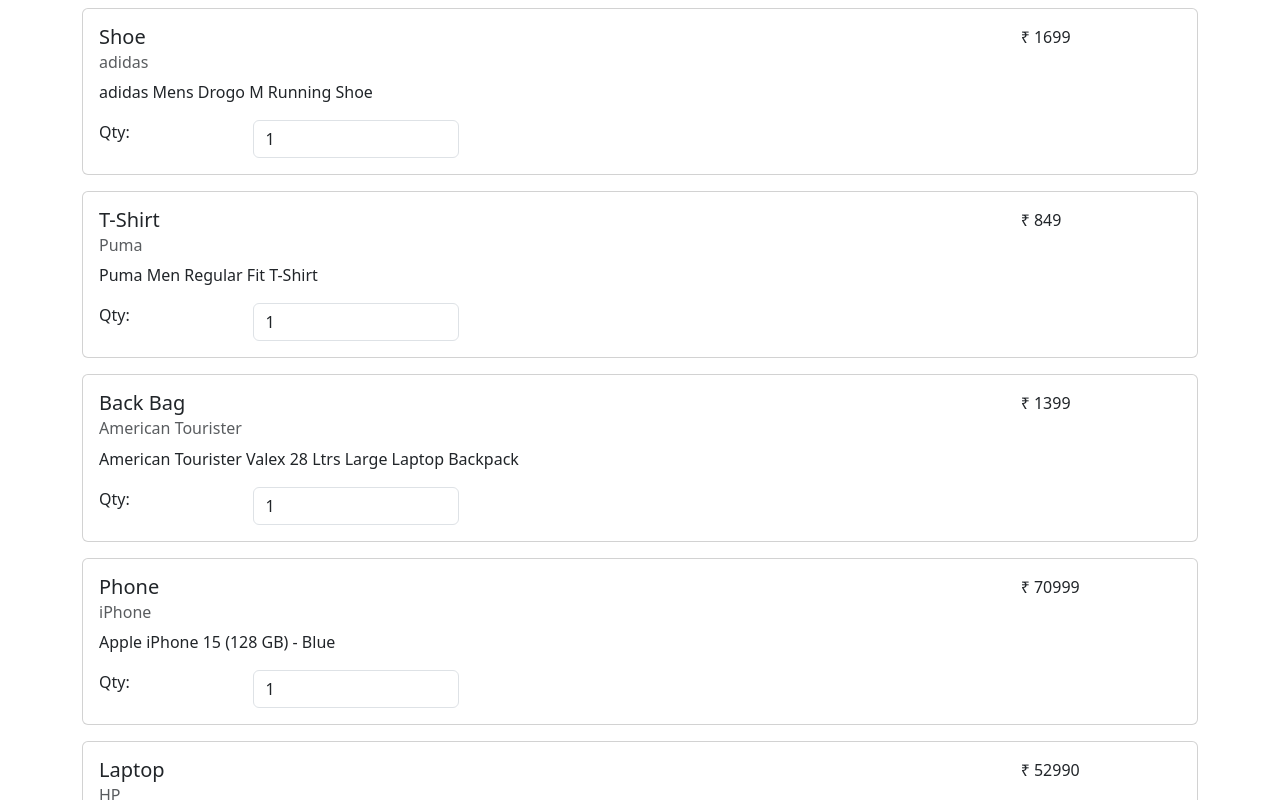
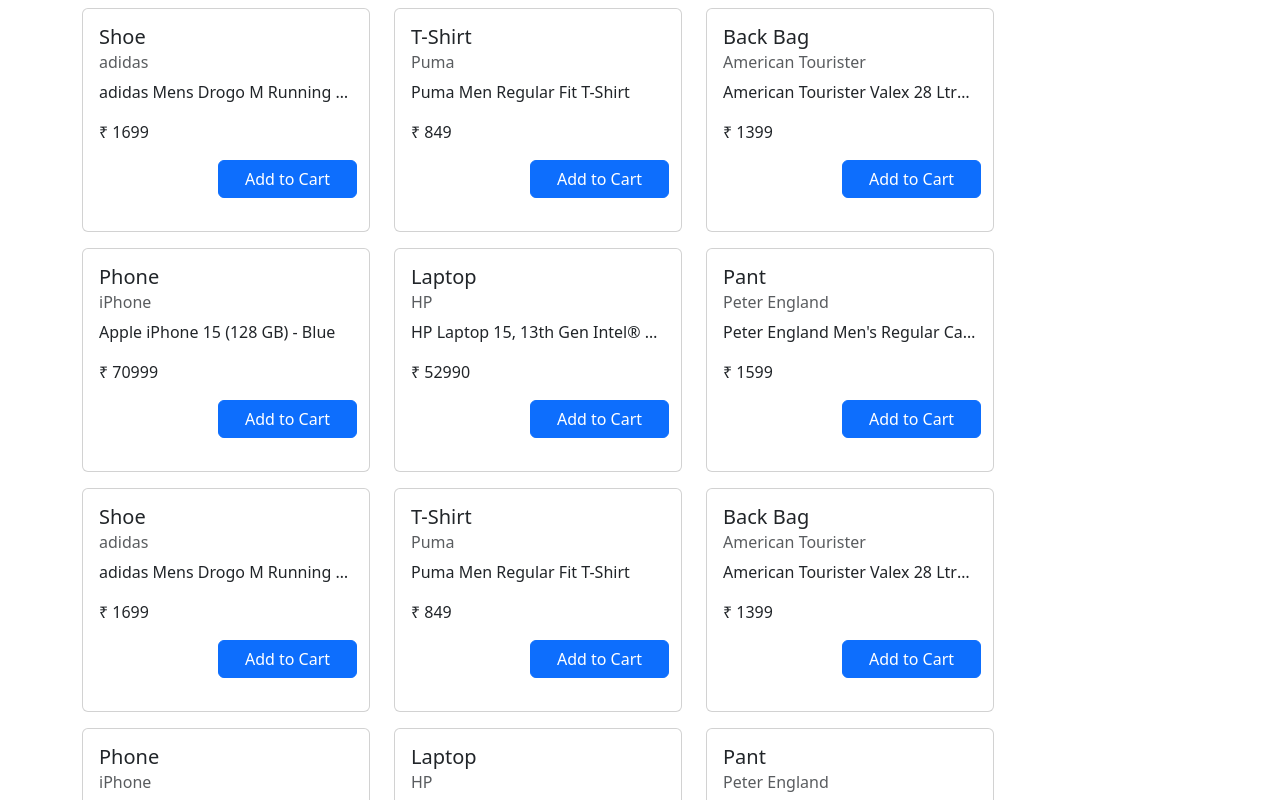
Before and after one commit to desurkumaran777/e-commerce-fe, an Angular app: page / in a window 1280 px wide. Shown: the top 800 px of the page. Built offline with nearby package versions, Linux system fonts and the light colour scheme.

Commit message:
1. Fully Implemented Cart Page. Order Qty Update Only Available in Cart Page.

```diff
--- a/src/app/app.component.ts
+++ b/src/app/app.component.ts
@@ -28,15 +28,8 @@
     new Product('Pant', "Peter England Men's Regular Casual Pants", 'Peter England', 1599),
   ];
 
-  shoppingList: Product[] = [
-    new Product('Shoe', 'adidas Mens Drogo M Running Shoe', 'adidas', 1699),
-    new Product('T-Shirt', 'Puma Men Regular Fit T-Shirt', 'Puma', 849),
-    new Product('Back Bag', 'American Tourister Valex 28 Ltrs Large Laptop Backpack ', 'American Tourister', 1399),
-    new Product('Phone', 'Apple iPhone 15 (128 GB) - Blue ', 'iPhone', 70999),
-    new Product('Laptop', 'HP Laptop 15, 13th Gen Intel® Core™ i5-1334U, 15.6-inch(39.6 cm), FHD, 8GB DDR4(3200 MHZ),512GB SSD,MSO,Dual speakers,Win 11, Natural Silver, 1.6kg, 15-fd0220TU ', 'HP', 52990),
-    new Product('Pant', "Peter England Men's Regular Casual Pants", 'Peter England', 1599),
-  ];
+  shoppingList: Product[] = [];
 
-  current_page: number = 1;
+  current_page: number = 0;
 
 }
--- a/src/app/cart-page/cart-page.component.html
+++ b/src/app/cart-page/cart-page.component.html
@@ -5,6 +5,9 @@
 
     <ng-template #showList>
         <div class="row">
+            <div class="d-flex justify-content-end">
+                <div class="col-md-2">Price</div>
+            </div>
             <div class="my-2" *ngFor="let item of items">
                 <div class="card">
                     <div class="card-body row">
@@ -15,7 +18,8 @@
                             <div class="row">
                                 <div class="col-md-2">Qty: </div>
                                 <div class="col-md-3">
-                                    <input type="number" class="form-control" [(ngModel)]="item.order_qty" min="1">
+                                    <input type="number" class="form-control" [(ngModel)]="item.order_qty"
+                                        (ngModelChange)="updateTotal();" min="1">
                                 </div>
                             </div>
                         </div>
@@ -25,6 +29,10 @@
                     </div>
                 </div>
             </div>
+            <div class="row">
+                <div class="col-md-10">Total Itmes: {{totalCount}}</div>
+                <div class="col-md-2">Total Price: ₹ {{totalPrice}}</div>
+            </div>
         </div>
     </ng-template>
 </div>
--- a/src/app/cart-page/cart-page.component.ts
+++ b/src/app/cart-page/cart-page.component.ts
@@ -1,4 +1,4 @@
-import { Component, Input } from '@angular/core';
+import { Component, Input, OnInit } from '@angular/core';
 import { Product } from '../../shared/models/product';
 import { CommonModule } from '@angular/common';
 import { FormsModule } from '@angular/forms';
@@ -10,8 +10,25 @@
   templateUrl: './cart-page.component.html',
   styleUrl: './cart-page.component.css'
 })
-export class CartPageComponent {
+export class CartPageComponent implements OnInit{
+
+  ngOnInit() {
+    this.updateTotal();
+  }
+
   @Input() items: Product[] = [];
-  @Input() totalQty: number = 0;
-  @Input() totalPrice: number = 0;
+
+  totalCount: number = 0;
+
+  totalPrice: number = 0;
+
+  updateTotal() {
+    this.totalCount = 0;
+    this.totalPrice = 0;
+    for (let i = 0; i < this.items.length; i++) {
+      const item = this.items[i];
+      this.totalCount += item.order_qty;
+      this.totalPrice += (item.order_qty * item.prodPrice);
+    }
+  };
 }
--- a/src/app/products-list/products-list.component.html
+++ b/src/app/products-list/products-list.component.html
@@ -12,10 +12,13 @@
                         <h6 class="card-subtitle mb-2 text-body-secondary">{{prod.prodBrand}}</h6>
                         <p class="card-text text-truncate">{{prod.prodDesc}}</p>
                         <p class="card-text">₹ {{prod.prodPrice}}</p>
-                        <div class="row justify-content-between">
-                            <input type="number" class="w-40 mx-2 form-control" [(ngModel)]="prod.order_qty" min="1">
-                            <button type="button" class="w-50 me-2 btn btn-primary" (click)="addToShoppingCart(prod)">Add to
+                        <div class="row justify-content-end">
+                            <!-- <input type="number" class="w-40 mx-2 form-control" [(ngModel)]="prod.order_qty" min="1"> -->
+                            <button *ngIf="!prod.isAddedToCart;" type="button" class="w-50 me-2 btn btn-primary"
+                                (click)="addToShoppingCart(prod)">Add to
                                 Cart</button>
+                            <button *ngIf="prod.isAddedToCart;" type="button"
+                                class="w-50 me-2 btn btn-primary disabled">Added To Cart</button>
                         </div>
                     </div>
                 </div>
--- a/src/app/products-list/products-list.component.ts
+++ b/src/app/products-list/products-list.component.ts
@@ -20,6 +20,7 @@
   @Output() goToCart = new EventEmitter<any>();
 
   addToShoppingCart(prod: Product) {
+    prod.isAddedToCart = true;
     this.addToCart.emit(prod);
   };
 
--- a/src/shared/models/product.ts
+++ b/src/shared/models/product.ts
@@ -1,5 +1,5 @@
 export class Product {
-    constructor(public prodName: string, public prodDesc: string, public prodBrand: string, public prodPrice: number, public order_qty: number = 1) {
+    constructor(public prodName: string, public prodDesc: string, public prodBrand: string, public prodPrice: number, public order_qty: number = 1, public isAddedToCart: boolean = false) {
 
     }
 }
```
